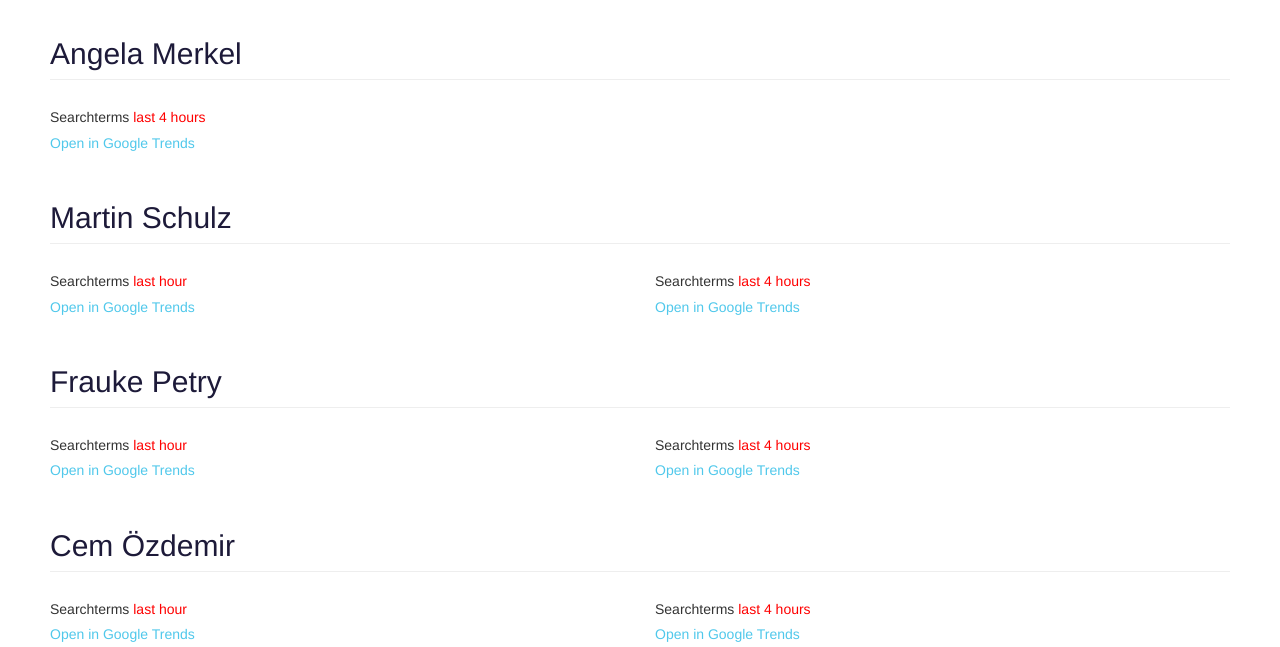
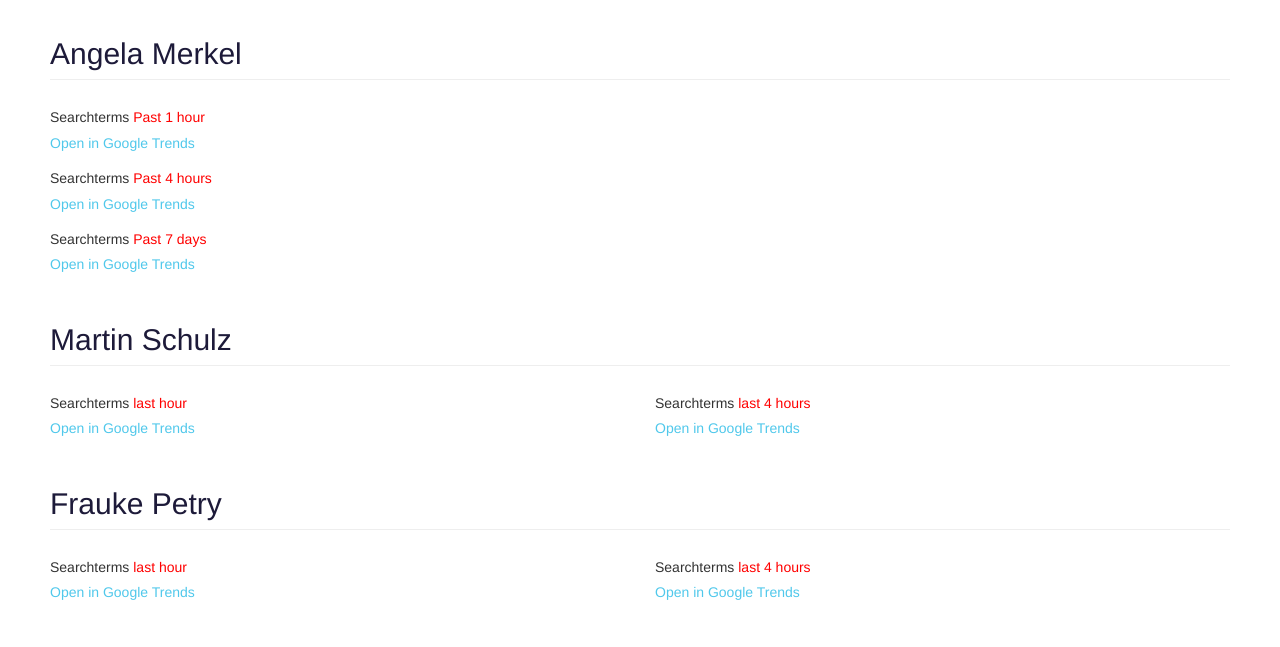
Before and after one commit to GoogleTrends/crosscheck-dashboard-de, a website: page index.html in a window 1280 px wide. Shown: the part 108-755 px from the top of the page. Drawn offline with Linux system fonts and the light colour scheme; a script that the page names is missing.

Commit message:
Merkel 3*12 untereinadner

```diff
--- a/index.html
+++ b/index.html
@@ -15,6 +15,10 @@
 
     <!-- Bootstrap Core CSS -->
     <link href="css/bootstrap.min.css" rel="stylesheet">
+
+    <!-- Bootstrap Core JS -->
+    <script type="text/javascript" src="js/bootstrap.min.js"></script>
+
 
     <!-- Custom CSS -->
     <link href="css/2-col-portfolio.css" rel="stylesheet">
@@ -149,20 +153,34 @@
 
 
         <div class="row">
-
-
-
-            <div class="col-md-12">
-                <h5>Searchterms <span class="oldest">last 4 hours</span></h5>
+           <div class="col-md-12">
+                <h5>Searchterms <span class="oldest">Past 1 hour</span></h5>
                 <script type="text/javascript"> trends.embed.renderExploreWidget("RELATED_QUERIES", {"comparisonItem":[{"keyword":"/m/0jl0g","geo":"DE","time":"now 4-H"}],"category":0,"property":""}, {"exploreQuery":"date=now%204-H&geo=DE&q=%2Fm%2F0jl0g","guestPath":"https://trends.google.de:443/trends/embed/"}); </script>
                 <h5>
                     <a href="https://trends.google.de/trends/explore?date=now%204-H&geo=DE&q=%2Fm%2F0jl0g" target="_blank">Open in Google Trends</a>
                 </h5>
 
             </div>
+        </div>
+        <div class="row">
+           <div class="col-md-12">
+                <h5>Searchterms <span class="oldest">Past 4 hours</span></h5>
+                <script type="text/javascript"> trends.embed.renderExploreWidget("RELATED_QUERIES", {"comparisonItem":[{"keyword":"/m/0jl0g","geo":"DE","time":"now 4-H"}],"category":0,"property":""}, {"exploreQuery":"date=now%204-H&geo=DE&q=%2Fm%2F0jl0g","guestPath":"https://trends.google.de:443/trends/embed/"}); </script>
+                <h5>
+                    <a href="https://trends.google.de/trends/explore?date=now%204-H&geo=DE&q=%2Fm%2F0jl0g" target="_blank">Open in Google Trends</a>
+                </h5>
 
+            </div>
+        </div>
+        <div class="row">
+           <div class="col-md-12">
+                <h5>Searchterms <span class="oldest">Past 7 days</span></h5>
+                <script type="text/javascript"> trends.embed.renderExploreWidget("RELATED_QUERIES", {"comparisonItem":[{"keyword":"/m/0jl0g","geo":"DE","time":"now 4-H"}],"category":0,"property":""}, {"exploreQuery":"date=now%204-H&geo=DE&q=%2Fm%2F0jl0g","guestPath":"https://trends.google.de:443/trends/embed/"}); </script>
+                <h5>
+                    <a href="https://trends.google.de/trends/explore?date=now%204-H&geo=DE&q=%2Fm%2F0jl0g" target="_blank">Open in Google Trends</a>
+                </h5>
 
-
+            </div>
         </div>
 
         <!-- END OF Merkel-->
```
